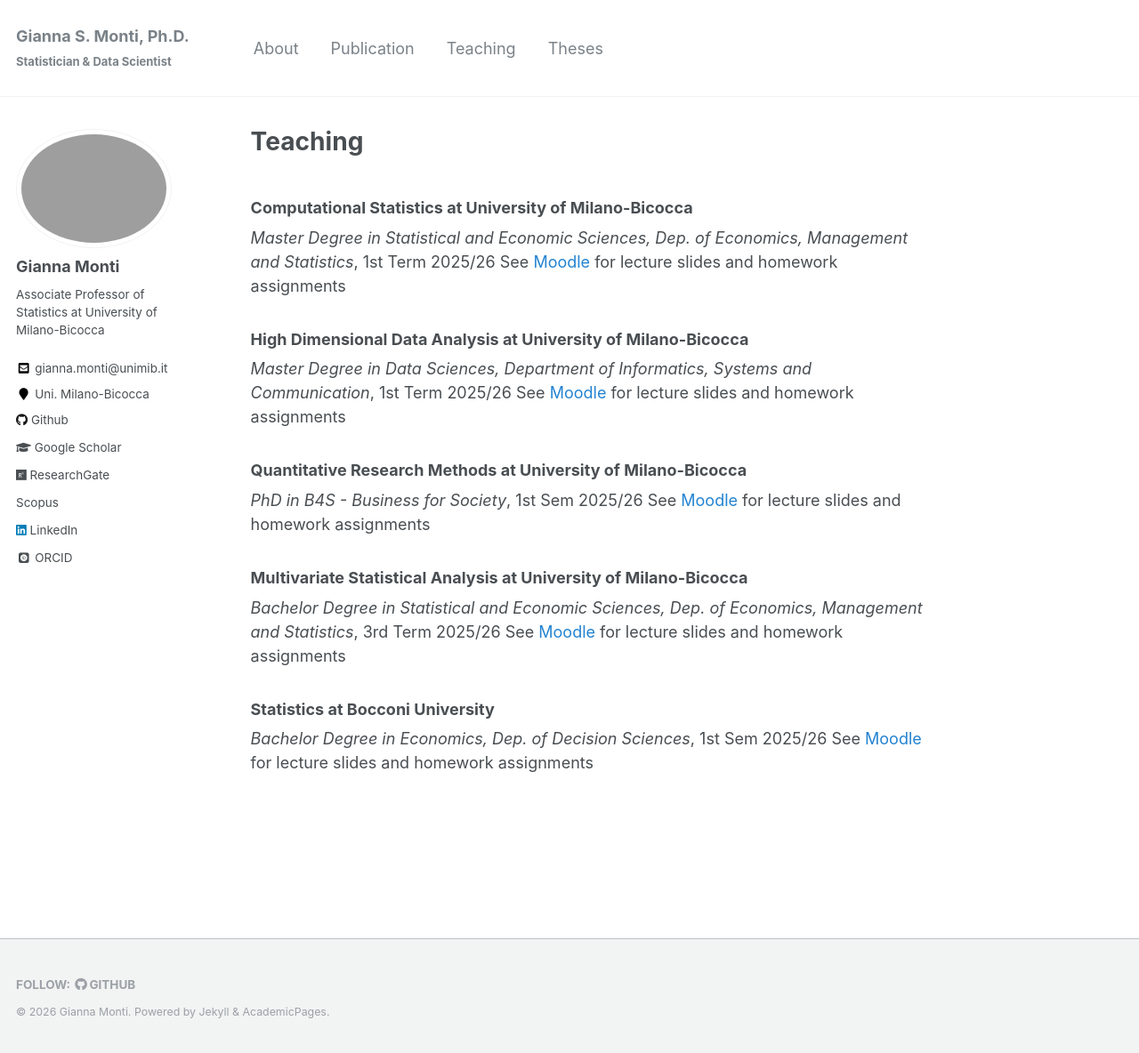
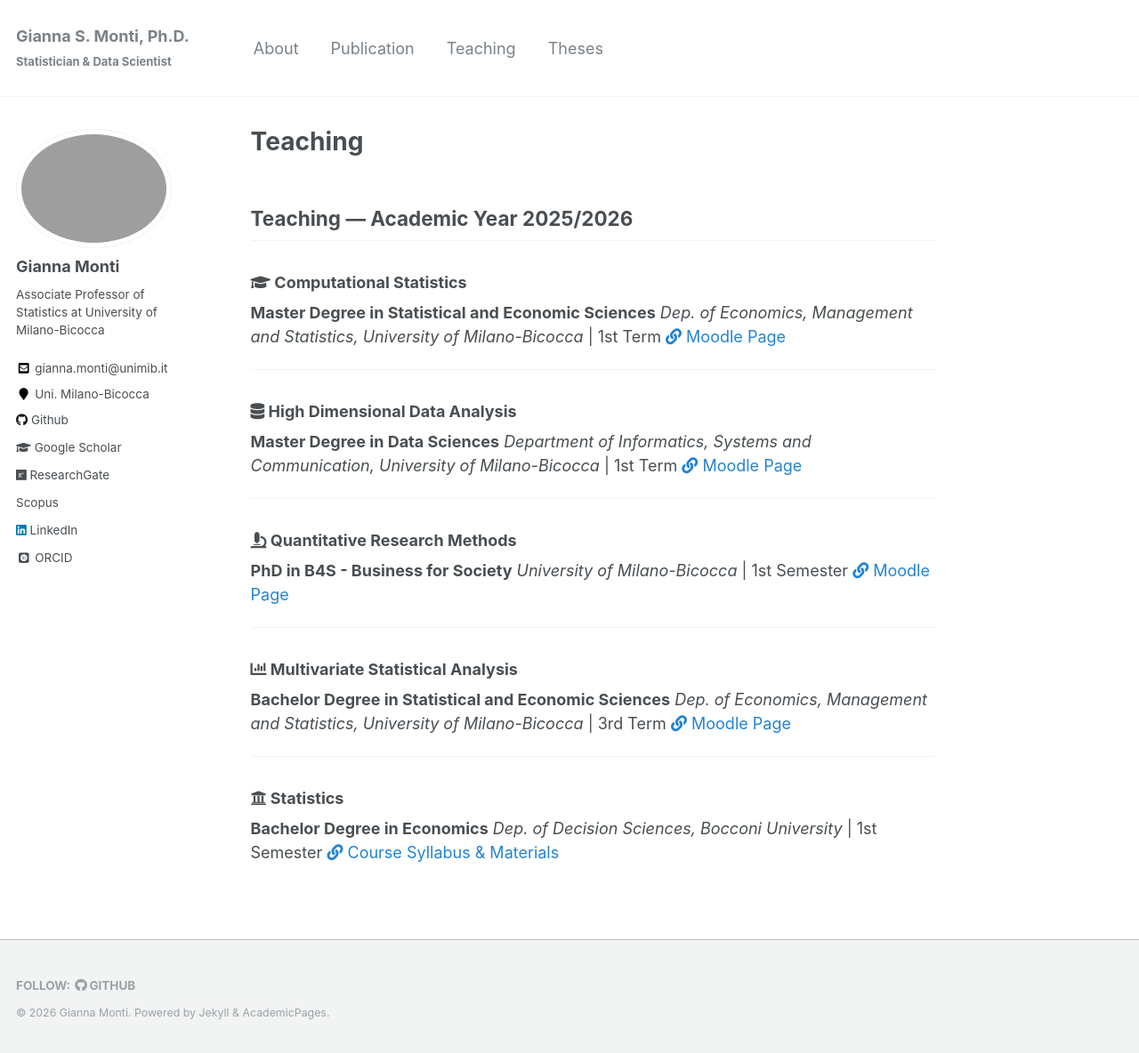
Before and after one commit to giannamonti/giannamonti.github.io, a Jekyll site: the page built from _pages/teaching.md, in a window 1280 px wide and 1184 px high. Shown: the whole window at 89% size. Built offline with Jekyll 4.4.1, drawn with Linux system fonts in a browser that asks for light colours; some web fonts are replaced; a style sheet for code colours, icons or effects is not loaded.

Commit message:
pages update

```diff
--- a/_pages/teaching.md
+++ b/_pages/teaching.md
@@ -4,22 +4,32 @@ permalink: /teaching/
 author_profile: true
 ---
 
-### Computational Statistics at University of Milano-Bicocca
-*Master Degree in Statistical and Economic Sciences, Dep. of Economics, Management and Statistics*, 1st Term 2025/26
-See [Moodle](https://elearning.unimib.it/course/view.php?id=55110) for lecture slides and homework assignments
+## Teaching — Academic Year 2025/2026
 
-### High Dimensional Data Analysis at University of Milano-Bicocca
-*Master Degree in Data Sciences, Department of Informatics, Systems and Communication*, 1st Term 2025/26
-See [Moodle](https://elearning.unimib.it/course/view.php?id=57901) for lecture slides and homework assignments
+### <i class="fa fa-graduation-cap"></i> Computational Statistics
+**Master Degree in Statistical and Economic Sciences** *Dep. of Economics, Management and Statistics, University of Milano-Bicocca* | 1st Term
+[<i class="fa fa-link"></i> Moodle Page](https://elearning.unimib.it/course/view.php?id=55110)
 
-### Quantitative Research Methods at University of Milano-Bicocca
-*PhD in B4S - Business for Society*, 1st Sem 2025/26
-See [Moodle](https://elearning.unimib.it/course/view.php?id=58892) for lecture slides and homework assignments
+---
 
-### Multivariate Statistical Analysis at University of Milano-Bicocca
-*Bachelor Degree in Statistical and Economic Sciences, Dep. of Economics, Management and Statistics*, 3rd Term 2025/26
-See [Moodle](https://elearning.unimib.it/course/view.php?id=55020) for lecture slides and homework assignments
+### <i class="fa fa-database"></i> High Dimensional Data Analysis
+**Master Degree in Data Sciences** *Department of Informatics, Systems and Communication, University of Milano-Bicocca* | 1st Term
+[<i class="fa fa-link"></i> Moodle Page](https://elearning.unimib.it/course/view.php?id=57901)
 
-### Statistics at Bocconi University
-*Bachelor Degree in Economics, Dep. of Decision Sciences*, 1st Sem 2025/26
-See [Moodle](https://didattica.unibocconi.it/ts/tsn_anteprima.php?cod_ins=30001&anno=2025&ric_cdl=TR01&IdPag=7921) for lecture slides and homework assignments
+---
+
+### <i class="fa fa-microscope"></i> Quantitative Research Methods
+**PhD in B4S - Business for Society** *University of Milano-Bicocca* | 1st Semester
+[<i class="fa fa-link"></i> Moodle Page](https://elearning.unimib.it/course/view.php?id=58892)
+
+---
+
+### <i class="fa fa-chart-bar"></i> Multivariate Statistical Analysis
+**Bachelor Degree in Statistical and Economic Sciences** *Dep. of Economics, Management and Statistics, University of Milano-Bicocca* | 3rd Term
+[<i class="fa fa-link"></i> Moodle Page](https://elearning.unimib.it/course/view.php?id=55020)
+
+---
+
+### <i class="fa fa-university"></i> Statistics
+**Bachelor Degree in Economics** *Dep. of Decision Sciences, Bocconi University* | 1st Semester
+[<i class="fa fa-link"></i> Course Syllabus & Materials](https://didattica.unibocconi.it/ts/tsn_anteprima.php?cod_ins=30001&anno=2025&ric_cdl=TR01&IdPag=7921)
```
Also changed, not shown: _pages/publications.md (+11 -17 lines), _pages/theses.md (+26 -6 lines).
